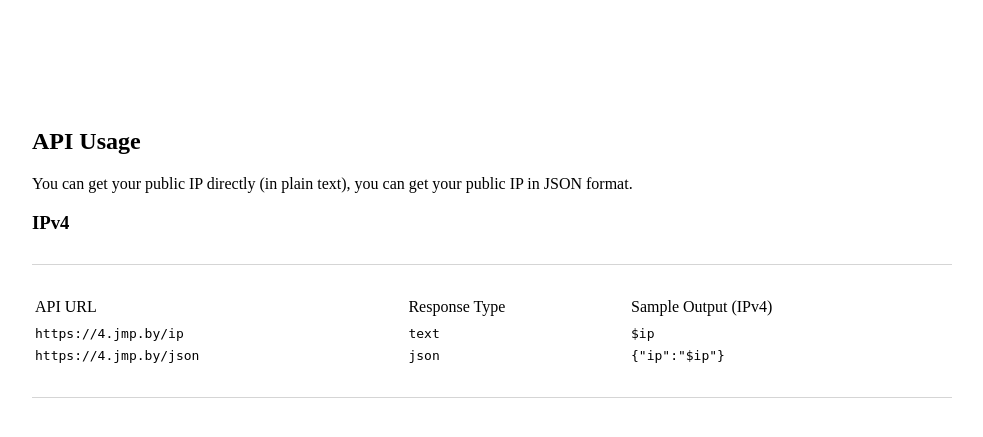
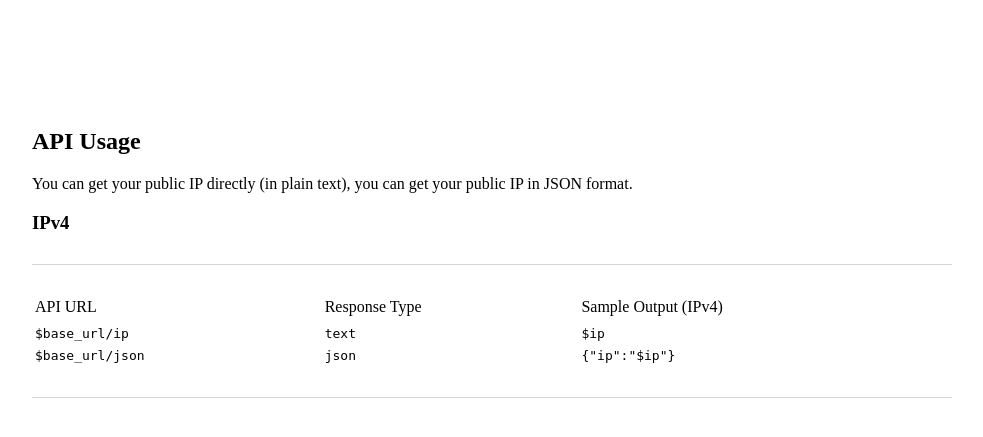
Before and after one commit to i-dea-by/simple_ip_service, a Python web app: template src/templates/main.html in a window 1280 px wide. Shown: the top 437 px of the page, without its empty margins (148-1131 px from the left). Run offline with Jinja, Linux system fonts and the light colour scheme; the template is opened without the code that fills it, so the values that code supplies are empty.

Commit message:
feat: add base url to template

```diff
--- a/src/main.py
+++ b/src/main.py
@@ -9,7 +9,7 @@
 from starlette.staticfiles import StaticFiles
 
 import templates
-from config import STATIC_DIR
+from config import BASE_URL, STATIC_DIR
 from errors import exception_handlers
 
 
@@ -24,7 +24,7 @@
 async def homepage(request: Request):
     """Home page answer"""
     ip = extract_ip(request)
-    return HTMLResponse(templates.mainpage_html.substitute(ip=ip))
+    return HTMLResponse(templates.mainpage_html.substitute(ip=ip, base_url=BASE_URL))
 
 
 async def ip(request: Request):
--- a/src/templates/main.html
+++ b/src/templates/main.html
@@ -29,12 +29,12 @@
           <td></td>
         </tr>
         <tr>
-          <td><code>https://4.jmp.by/ip</code></td>
+          <td><code>$base_url/ip</code></td>
           <td><code>text</code></td>
           <td><code>$ip</code></td>
         </tr>
         <tr>
-          <td><code>https://4.jmp.by/json</code></td>
+          <td><code>$base_url/json</code></td>
           <td><code>json</code></td>
           <td><code>{"ip":"$ip"}</code></td>
         </tr>
```
